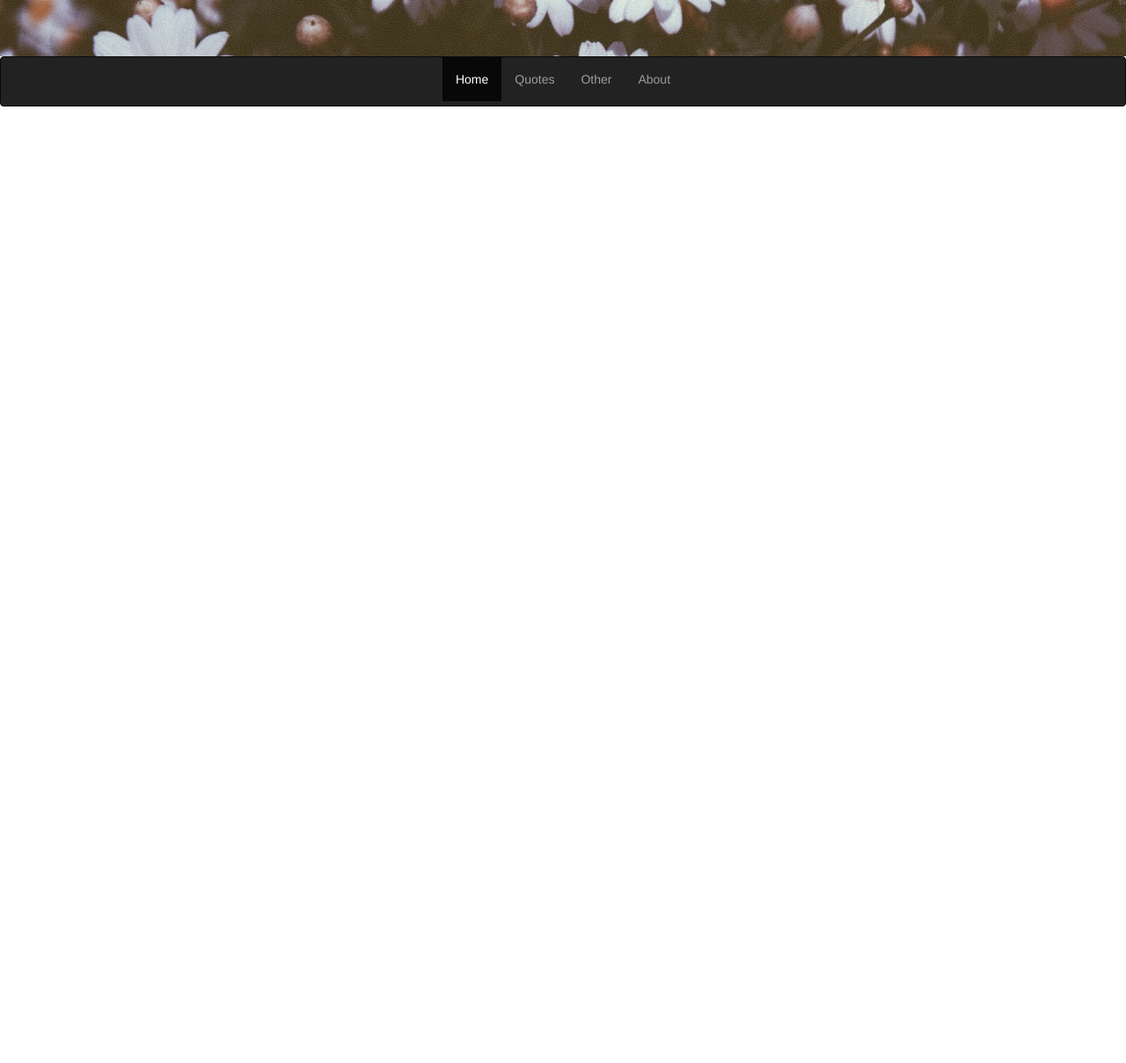
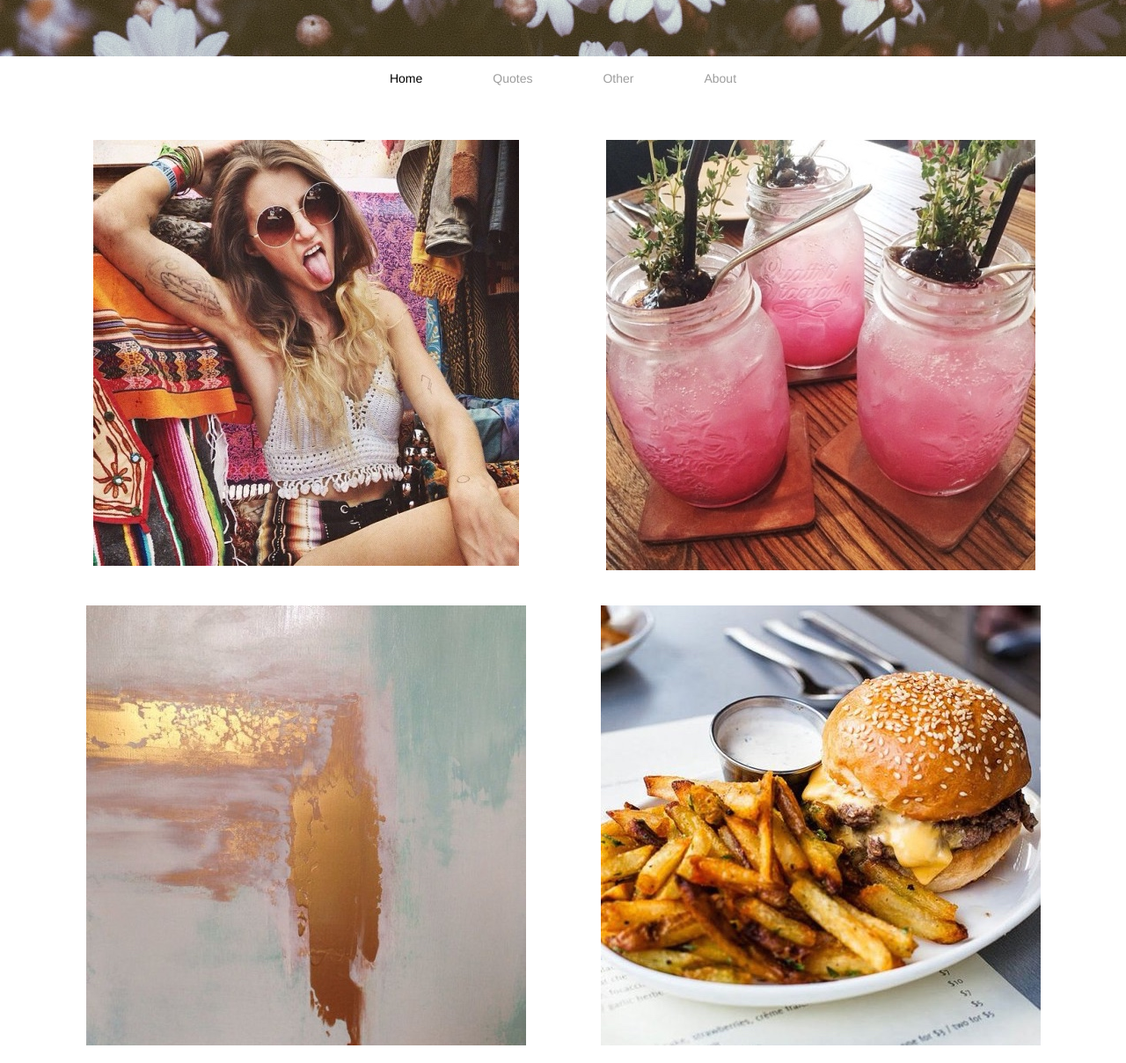
Before and after one commit to maddyline/My-First-Website, a plain HTML site: page index.html in a window 1280 px wide. Shown: the part 207-1415 px from the top of the page at 88% size. Before the commit the page ends 800 px from the top, so only its background shows below. Drawn offline with nearby package versions, Linux system fonts and the light colour scheme.

Commit message:
added picture grid

```diff
--- a/index.html
+++ b/index.html
@@ -69,11 +69,48 @@
             <li><a href="#">Quotes</a></li>
             <li><a href="#">Other</a></li>
             <li><a href="#">About</a></li>
-
           </ul>
         </div><!--/.nav-collapse -->
       </div>
     </nav>
+
+    <div class="main">
+      <div class="container">
+        <div class="row">
+
+
+              <div class="col-md-6">
+                <div class="pic">
+                <img src="img/1.jpg" class="img-responsive center-block">
+              </div>
+            </div>
+
+
+
+            <div class="col-md-6">
+              <div class="pic">
+              <img src="img/2.jpg" class="img-responsive center-block">
+            </div>
+          </div>
+
+
+
+            <div class="col-md-6">
+              <div class="pic">
+              <img src="img/3.jpg" class="img-responsive center-block">
+            </div>
+          </div>
+
+
+            <div class="col-md-6">
+              <div class="pic">
+              <img src="img/4.jpg" class="img-responsive center-block">
+            </div>
+          </div>
+
+        </div>
+      </div>
+    </div>
 
 
     <!-- Bootstrap core JavaScript
--- a/starter-template.css
+++ b/starter-template.css
@@ -11,7 +11,29 @@
 
 .navbar {
     text-align: center;
+    background-color: transparent;
+    border: none;
 }
+
+.navbar .nav > .active > a {
+	background-color: transparent;
+	color: black;
+}
+
+.navbar .nav > .active > a:hover {
+	background-color: transparent;
+	color: black;
+}
+
+.navbar .nav > li > a:hover {
+	color: pink;
+}
+
+.navbar .nav > li > a {
+	padding-left: 40px;
+	padding-right: 40px;
+}
+
 .navbar  .nav {
     float: none;
     display:inline-block;
@@ -45,3 +67,8 @@
 	width: 100%;
 	height: 100%;
 }
+
+.pic {
+	padding: 20px;
+
+}
```
Also changed, not shown: img/1.jpg (added), img/2.jpg (added), img/3.jpg (added), img/4.jpg (added).
